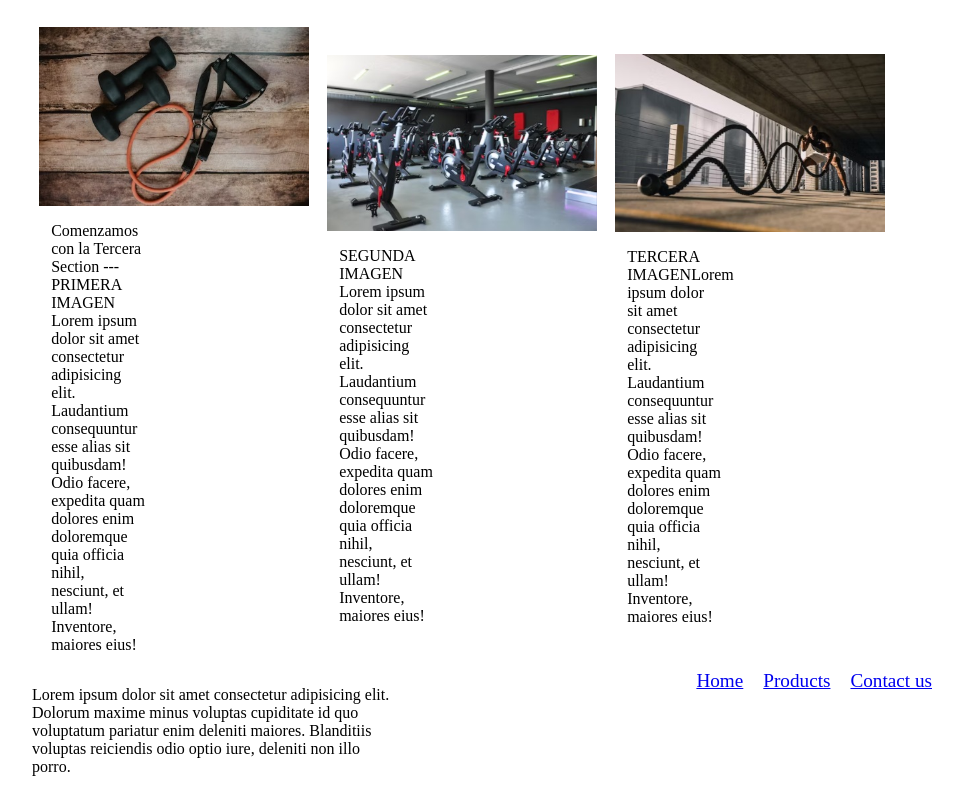
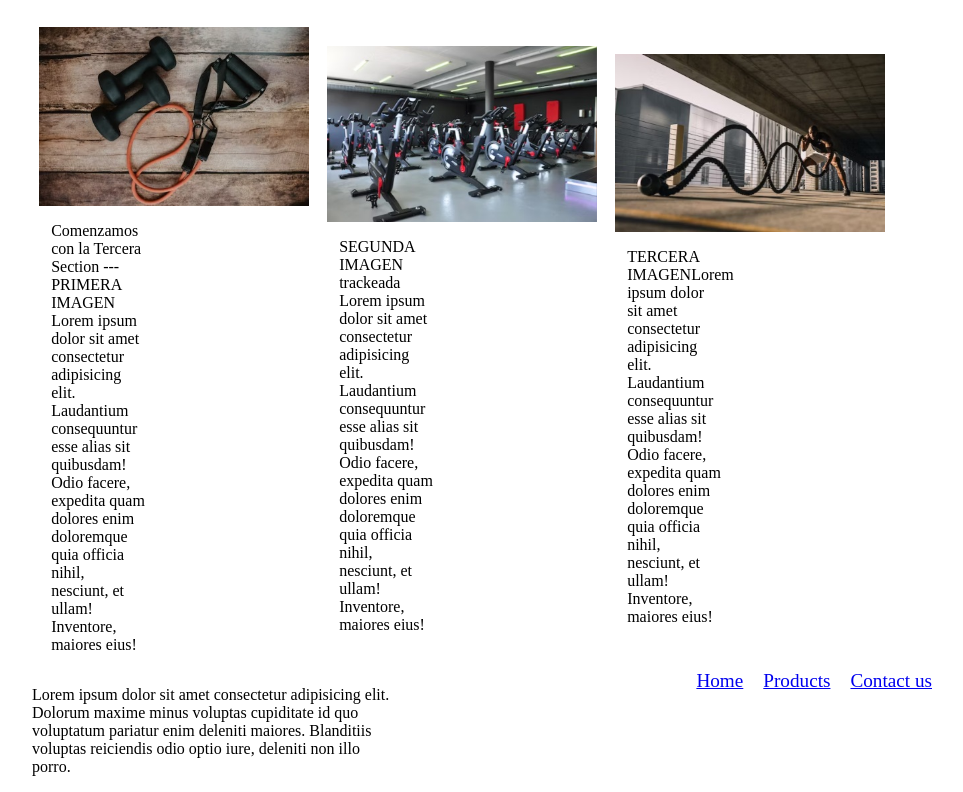
Before and after one commit to onillgtrade/look-html-and-css, a plain HTML site: page src/index.html in a window 1280 px wide. Shown: the part 754-1546 px from the top of the page, without its empty margins (18-981 px from the left). Drawn offline with Linux system fonts and the light colour scheme.

Commit message:
texto modificado

```diff
--- a/src/index.html
+++ b/src/index.html
@@ -32,7 +32,7 @@
                 <p class="textou">Comenzamos con la Tercera Section --- PRIMERA IMAGEN Lorem ipsum dolor sit amet consectetur adipisicing elit. Laudantium consequuntur esse alias sit quibusdam! Odio facere, expedita quam dolores enim doloremque quia officia nihil, nesciunt, et ullam! Inventore, maiores eius!</p>
             </article>
             </br>
-            <article><img src="./build/img/bicyles.jpg" alt="" class="imaclass"><p class="textou">SEGUNDA IMAGEN Lorem ipsum dolor sit amet consectetur adipisicing elit. Laudantium consequuntur esse alias sit quibusdam! Odio facere, expedita quam dolores enim doloremque quia officia nihil, nesciunt, et ullam! Inventore, maiores eius!</p>
+            <article><img src="./build/img/bicyles.jpg" alt="" class="imaclass"><p class="textou">SEGUNDA IMAGEN  trackeada Lorem ipsum dolor sit amet consectetur adipisicing elit. Laudantium consequuntur esse alias sit quibusdam! Odio facere, expedita quam dolores enim doloremque quia officia nihil, nesciunt, et ullam! Inventore, maiores eius!</p>
             </article>
             </br>
             <article><img src="./build/img/latigo.jpg" alt="" class="imaclass">
```
